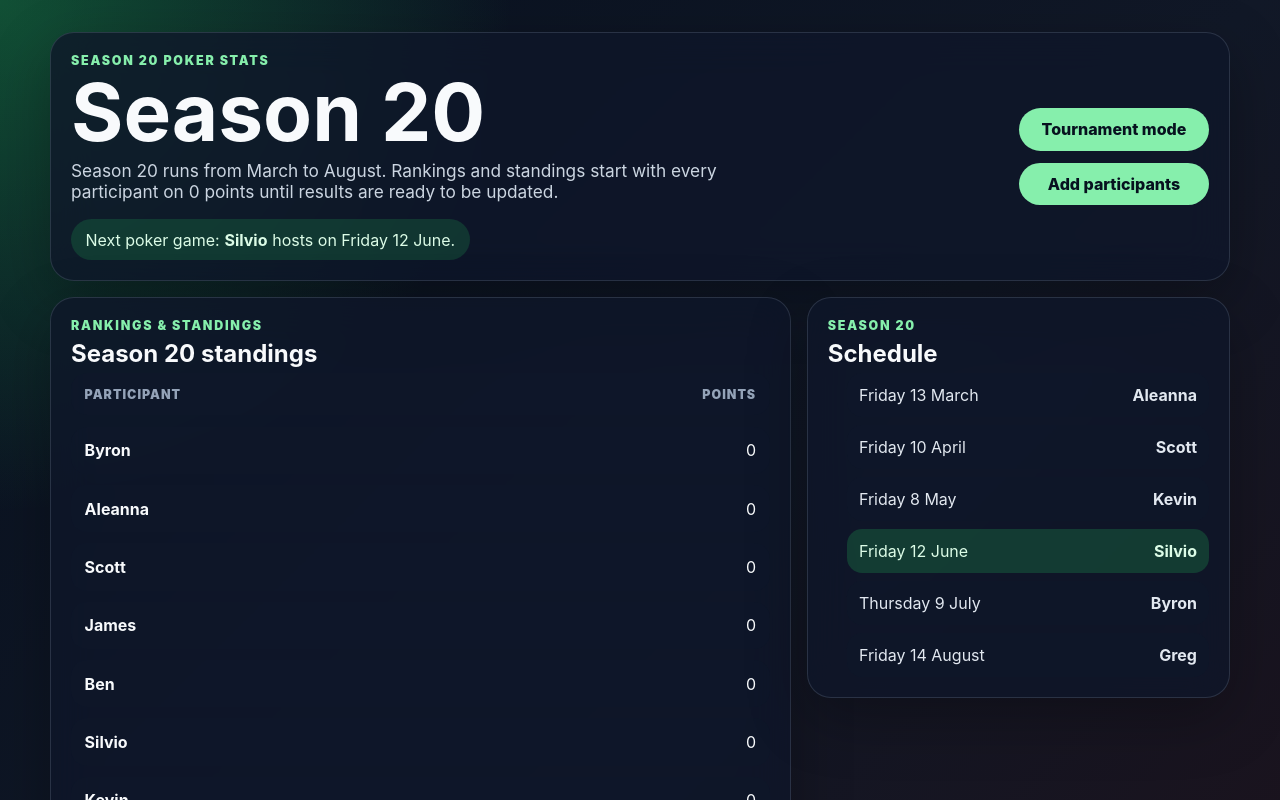
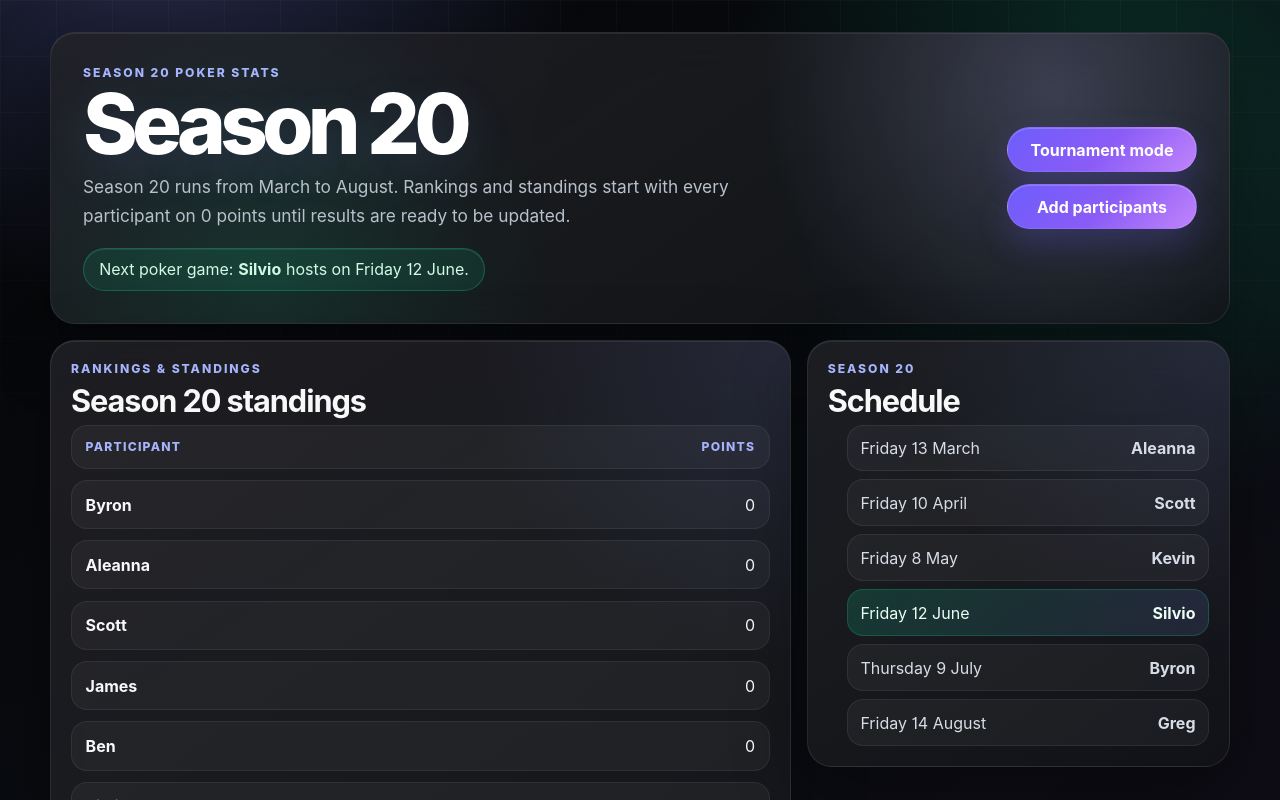
Before and after one commit to Sh4miya/poker-app, a Vue app: page / in a window 1280 px wide. Shown: the top 800 px of the page. Built offline with nearby package versions, Linux system fonts and the light colour scheme; the HTML template or start-up script is replaced by a standard one.

Commit message:
Style: modernize poker app colour scheme (#7)
Co-authored-by: Teemo <teemo@multica.local>
Co-authored-by: multica-agent <github@multica.ai>

```diff
--- a/src/App.vue
+++ b/src/App.vue
@@ -310,13 +310,22 @@ onUnmounted(() => {
   box-sizing: border-box;
 }
 
+:global(:root) {
+  color-scheme: dark;
+  font-family:
+    Inter, ui-sans-serif, system-ui, -apple-system, BlinkMacSystemFont, 'Segoe UI', sans-serif;
+  font-feature-settings: 'cv01', 'ss03';
+}
+
 :global(body) {
   margin: 0;
   min-width: 320px;
-  color: #f8fafc;
+  color: #f7f8f8;
   background:
-    radial-gradient(circle at top left, rgba(34, 197, 94, 0.35), transparent 32rem),
-    linear-gradient(135deg, #08111f 0%, #111827 48%, #1f1018 100%);
+    radial-gradient(circle at 12% -10%, rgba(129, 140, 248, 0.3), transparent 28rem),
+    radial-gradient(circle at 88% 8%, rgba(16, 185, 129, 0.2), transparent 25rem),
+    radial-gradient(circle at 48% 102%, rgba(245, 158, 11, 0.14), transparent 30rem),
+    linear-gradient(145deg, #050608 0%, #0a0d12 48%, #120b17 100%);
   font-family:
     Inter, ui-sans-serif, system-ui, -apple-system, BlinkMacSystemFont, 'Segoe UI', sans-serif;
 }
@@ -330,38 +339,99 @@ input,
 button,
 .nav-button {
   cursor: pointer;
-  border: 0;
+  border: 1px solid rgba(255, 255, 255, 0.1);
   border-radius: 999px;
-  padding: 0.7rem 1rem;
-  color: #07111f;
-  background: #86efac;
-  font-weight: 800;
+  padding: 0.72rem 1.05rem;
+  color: #ffffff;
+  background: linear-gradient(135deg, #6d5dfc 0%, #8b5cf6 52%, #c084fc 100%);
+  box-shadow:
+    0 14px 32px rgba(109, 93, 252, 0.22),
+    inset 0 1px 0 rgba(255, 255, 255, 0.18);
+  font-weight: 700;
   text-align: center;
   text-decoration: none;
+  transition:
+    transform 160ms ease,
+    border-color 160ms ease,
+    background 160ms ease,
+    box-shadow 160ms ease;
+}
+
+button:hover,
+.nav-button:hover {
+  transform: translateY(-1px);
+  border-color: rgba(255, 255, 255, 0.2);
+  box-shadow:
+    0 18px 40px rgba(109, 93, 252, 0.32),
+    inset 0 1px 0 rgba(255, 255, 255, 0.24);
 }
 
 input {
   width: 100%;
-  border: 1px solid rgba(148, 163, 184, 0.35);
-  border-radius: 0.85rem;
-  padding: 0.65rem 0.75rem;
-  color: #f8fafc;
-  background: rgba(15, 23, 42, 0.82);
+  border: 1px solid rgba(255, 255, 255, 0.1);
+  border-radius: 0.95rem;
+  padding: 0.7rem 0.8rem;
+  color: #f7f8f8;
+  background: rgba(6, 8, 12, 0.72);
+  outline: none;
+  transition:
+    border-color 160ms ease,
+    box-shadow 160ms ease,
+    background 160ms ease;
+}
+
+input:focus {
+  border-color: rgba(129, 140, 248, 0.75);
+  background: rgba(10, 13, 18, 0.92);
+  box-shadow: 0 0 0 4px rgba(129, 140, 248, 0.13);
 }
 
 .app-shell {
+  position: relative;
   width: min(1180px, calc(100% - 2rem));
   margin: 0 auto;
   padding: 2rem 0 4rem;
 }
 
+.app-shell::before {
+  position: fixed;
+  inset: 0;
+  z-index: -1;
+  pointer-events: none;
+  content: '';
+  background-image:
+    linear-gradient(rgba(255, 255, 255, 0.035) 1px, transparent 1px),
+    linear-gradient(90deg, rgba(255, 255, 255, 0.035) 1px, transparent 1px);
+  background-size: 56px 56px;
+  mask-image: linear-gradient(to bottom, rgba(0, 0, 0, 0.75), transparent 78%);
+}
+
 .card {
-  border: 1px solid rgba(148, 163, 184, 0.2);
-  border-radius: 1.5rem;
+  position: relative;
+  overflow: hidden;
+  border: 1px solid rgba(255, 255, 255, 0.09);
+  border-radius: 1.55rem;
   padding: 1.25rem;
-  background: rgba(15, 23, 42, 0.78);
-  box-shadow: 0 20px 60px rgba(0, 0, 0, 0.28);
-  backdrop-filter: blur(20px);
+  background:
+    linear-gradient(145deg, rgba(255, 255, 255, 0.085), rgba(255, 255, 255, 0.035)),
+    rgba(8, 10, 15, 0.78);
+  box-shadow:
+    0 24px 70px rgba(0, 0, 0, 0.34),
+    inset 0 1px 0 rgba(255, 255, 255, 0.08);
+  backdrop-filter: blur(22px);
+}
+
+.card::after {
+  position: absolute;
+  inset: 0;
+  pointer-events: none;
+  content: '';
+  background: radial-gradient(circle at top right, rgba(129, 140, 248, 0.12), transparent 20rem);
+}
+
+.card > * {
+  position: relative;
+  z-index: 1;
 }
 
 .hero {
@@ -370,6 +440,13 @@ input {
   justify-content: space-between;
   gap: 1.5rem;
   margin-bottom: 1rem;
+  padding: clamp(1.35rem, 3vw, 2rem);
+}
+
+.hero::after {
+  background:
+    radial-gradient(circle at 85% 20%, rgba(196, 181, 253, 0.22), transparent 18rem),
+    radial-gradient(circle at 18% 85%, rgba(16, 185, 129, 0.14), transparent 18rem);
 }
 
 .hero-actions {
@@ -380,6 +457,7 @@ input {
 
 h1,
 h2,
+h3,
 p {
   margin-top: 0;
 }
@@ -387,19 +465,31 @@ p {
 h1 {
   max-width: 740px;
   margin-bottom: 0.7rem;
-  font-size: clamp(2.2rem, 7vw, 5rem);
-  line-height: 0.94;
+  color: #ffffff;
+  font-size: clamp(2.3rem, 7vw, 5.2rem);
+  font-weight: 800;
+  letter-spacing: -0.07em;
+  line-height: 0.92;
+  text-shadow: 0 16px 48px rgba(129, 140, 248, 0.16);
 }
 
 h2 {
   margin-bottom: 0.35rem;
+  color: #f7f8f8;
+  font-size: clamp(1.45rem, 2.4vw, 2rem);
+  letter-spacing: -0.035em;
+}
+
+h3 {
+  color: #f7f8f8;
 }
 
 .hero-copy,
 .muted-copy {
   max-width: 720px;
-  color: #cbd5e1;
+  color: #b8c0cc;
   font-size: 1.08rem;
+  line-height: 1.65;
 }
 
 .next-game-callout {
@@ -407,18 +497,20 @@ h2 {
   flex-wrap: wrap;
   gap: 0.3rem;
   margin-bottom: 0;
+  border: 1px solid rgba(16, 185, 129, 0.35);
   border-radius: 999px;
-  padding: 0.65rem 0.9rem;
-  color: #dcfce7;
-  background: rgba(34, 197, 94, 0.18);
+  padding: 0.68rem 0.95rem;
+  color: #d1fae5;
+  background: rgba(16, 185, 129, 0.12);
+  box-shadow: inset 0 1px 0 rgba(255, 255, 255, 0.08);
 }
 
 .eyebrow {
   margin-bottom: 0.35rem;
-  color: #86efac;
-  font-size: 0.78rem;
-  font-weight: 900;
-  letter-spacing: 0.14em;
+  color: #a5b4fc;
+  font-size: 0.76rem;
+  font-weight: 800;
+  letter-spacing: 0.16em;
   text-transform: uppercase;
 }
 
@@ -454,21 +546,32 @@ h2 {
   display: grid;
   place-items: center;
   min-height: 250px;
-  border-radius: 1.3rem;
+  border: 1px solid rgba(255, 255, 255, 0.09);
+  border-radius: 1.35rem;
   padding: 1.25rem;
   text-align: center;
-  background: linear-gradient(135deg, rgba(34, 197, 94, 0.22), rgba(59, 130, 246, 0.15));
+  background:
+    radial-gradient(circle at 50% 0%, rgba(255, 255, 255, 0.14), transparent 16rem),
+    linear-gradient(135deg, rgba(109, 93, 252, 0.28), rgba(16, 185, 129, 0.15));
+  box-shadow: inset 0 1px 0 rgba(255, 255, 255, 0.1);
+}
+
+.timer-panel p,
+.timer-panel small {
+  color: #c4cad5;
 }
 
 .timer-panel strong {
+  color: #ffffff;
   font-size: clamp(4rem, 14vw, 8rem);
+  letter-spacing: -0.08em;
   line-height: 0.9;
 }
 
 .timer-panel span {
-  color: #bbf7d0;
+  color: #d1fae5;
   font-size: 1.4rem;
-  font-weight: 900;
+  font-weight: 800;
 }
 
 .button-row {
@@ -480,12 +583,14 @@ h2 {
 
 .ghost-button,
 .danger-button {
-  color: #f8fafc;
-  background: rgba(148, 163, 184, 0.16);
+  color: #f7f8f8;
+  background: rgba(255, 255, 255, 0.06);
+  box-shadow: inset 0 1px 0 rgba(255, 255, 255, 0.09);
 }
 
 .danger-button {
-  color: #fecaca;
+  color: #fecdd3;
+  border-color: rgba(244, 63, 94, 0.22);
 }
 
 .rules-card ul,
@@ -494,7 +599,7 @@ h2 {
   gap: 0.5rem;
   margin: 0;
   padding-left: 1.2rem;
-  color: #e2e8f0;
+  color: #d7dde7;
 }
 
 .season-schedule {
@@ -510,20 +615,22 @@ h2 {
   grid-template-columns: 1fr auto;
   gap: 0.75rem;
   align-items: center;
-  border-radius: 0.95rem;
-  padding: 0.75rem;
-  color: #e2e8f0;
-  background: rgba(15, 23, 42, 0.65);
+  border: 1px solid rgba(255, 255, 255, 0.07);
+  border-radius: 1rem;
+  padding: 0.78rem;
+  color: #d7dde7;
+  background: rgba(255, 255, 255, 0.045);
 }
 
 .season-schedule .next-night {
-  color: #dcfce7;
-  background: rgba(34, 197, 94, 0.22);
+  color: #ecfdf5;
+  background: linear-gradient(135deg, rgba(16, 185, 129, 0.2), rgba(129, 140, 248, 0.13));
+  border-color: rgba(16, 185, 129, 0.28);
 }
 
 .standings-points-rules {
   margin-top: 1rem;
-  border-top: 1px solid rgba(148, 163, 184, 0.2);
+  border-top: 1px solid rgba(255, 255, 255, 0.08);
   padding-top: 1rem;
 }
 
@@ -546,9 +653,10 @@ h2 {
   display: grid;
   gap: 0.65rem;
   align-items: center;
+  border: 1px solid rgba(255, 255, 255, 0.065);
   border-radius: 1rem;
   padding: 0.85rem;
-  background: rgba(15, 23, 42, 0.65);
+  background: rgba(255, 255, 255, 0.045);
 }
 
 .schedule-row {
@@ -558,7 +666,7 @@ h2 {
 .schedule-row label {
   display: grid;
   gap: 0.35rem;
-  color: #cbd5e1;
+  color: #b8c0cc;
   font-size: 0.83rem;
 }
 
@@ -574,16 +682,17 @@ h2 {
 
 .score-header,
 .standings-header {
-  color: #94a3b8;
-  font-size: 0.78rem;
-  font-weight: 900;
-  letter-spacing: 0.08em;
+  color: #a5b4fc;
+  font-size: 0.76rem;
+  font-weight: 800;
+  letter-spacing: 0.1em;
   text-transform: uppercase;
 }
 
 .score-row input[type='checkbox'] {
   width: 1.35rem;
   height: 1.35rem;
+  accent-color: #8b5cf6;
 }
 
 .participants-note {
```
